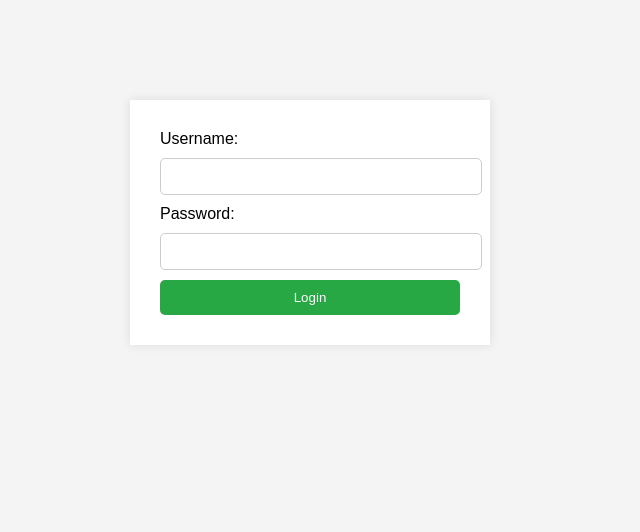
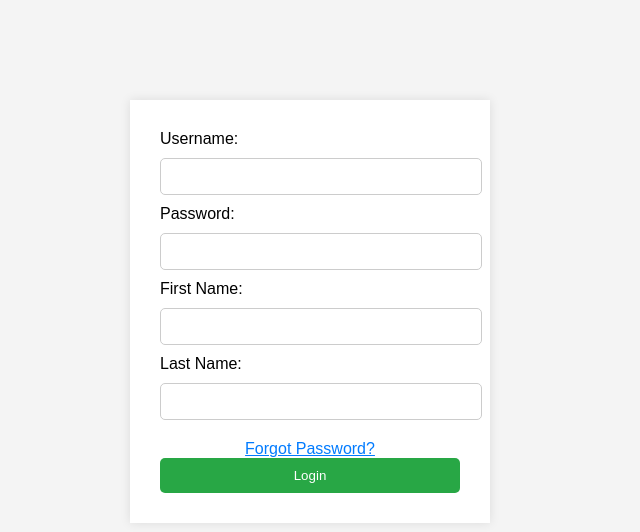
Before and after one commit to alinoaman/fork-testing, a plain HTML site: page index.html in a window 1280 px wide. Shown: the whole page, without its empty margins (330-970 px from the left). Drawn offline with Linux system fonts and the light colour scheme.

Commit message:
Added forgot password, first name, and last name

```diff
--- a/index.html
+++ b/index.html
@@ -1,4 +1,4 @@
-<!-- login.html (V1 code) -->
+<!-- login.html (After Your Custom Changes) -->
 <!DOCTYPE html>
 <html lang="en">
 <head>
@@ -34,6 +34,12 @@
             border: none;
             border-radius: 5px;
         }
+        .forgot-password {
+            display: block;
+            text-align: center;
+            margin-top: 10px;
+            color: #007bff;
+        }
     </style>
 </head>
 <body>
@@ -45,6 +51,16 @@
             <label>Password:</label>
             <input type="password" name="password"><br>
 
+            <!-- Custom Changes Start -->
+            <label>First Name:</label>
+            <input type="text" name="first_name"><br>
+
+            <label>Last Name:</label>
+            <input type="text" name="last_name"><br>
+
+            <a href="/forgot-password" class="forgot-password">Forgot Password?</a>
+            <!-- Custom Changes End -->
+
             <button type="submit">Login</button>
         </form>
     </div>
```
